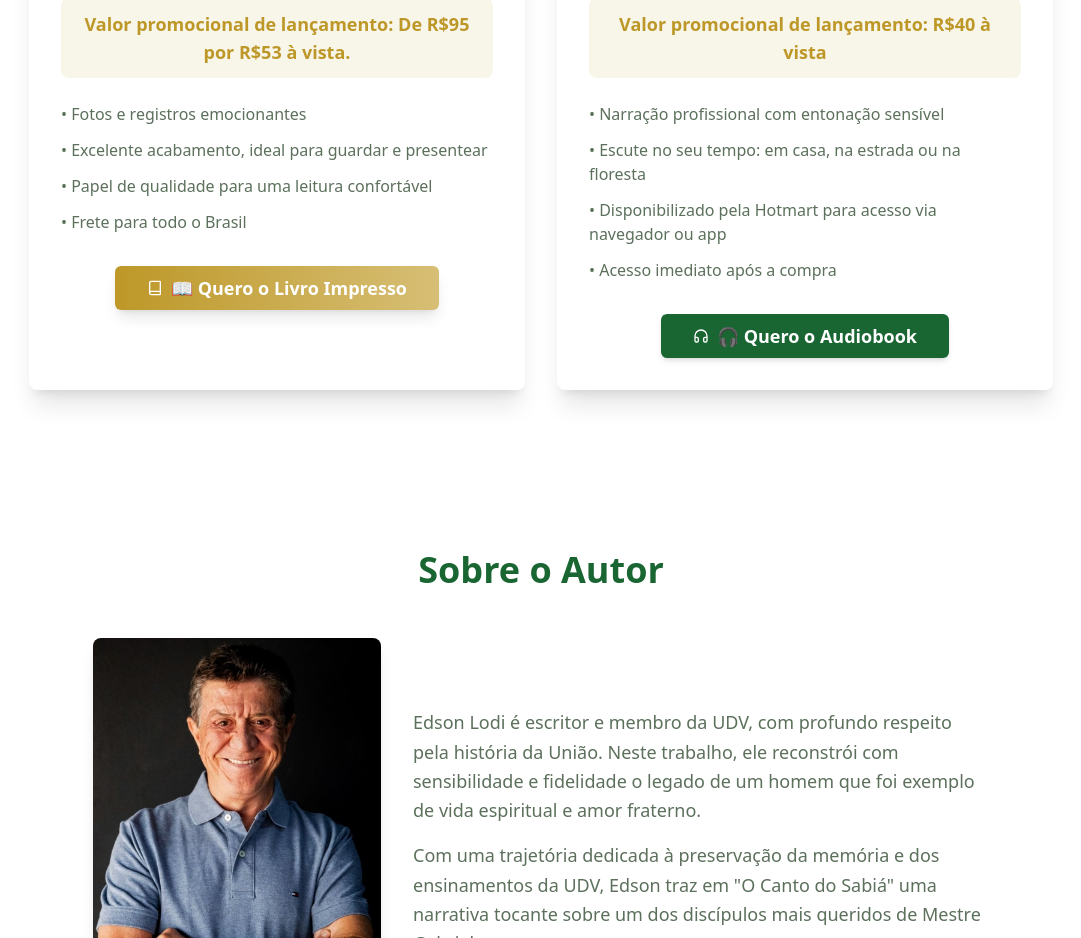
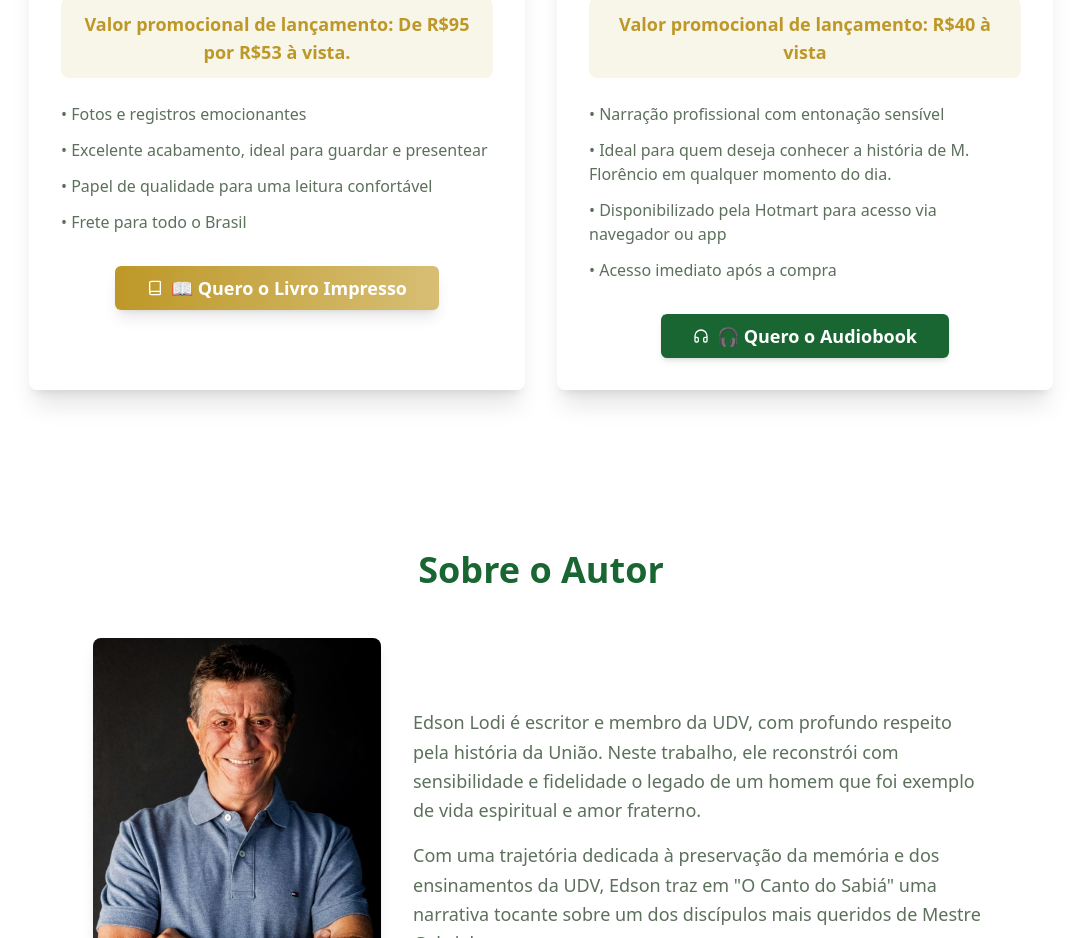
Before and after one commit to mauricilis/canto-sabia-udv, a React (Vite) app: page / in a window 1280 px wide. Shown: the part 3838-4776 px from the top of the page, without its empty margins (99-1180 px from the left). Built offline with nearby package versions, Linux system fonts and the light colour scheme.

Commit message:
Update audiobook description
Updated the description for the audiobook section to "Ideal para quem deseja conhecer a história de M. Florêncio em qualquer momento do dia."

```diff
--- a/src/pages/Index.tsx
+++ b/src/pages/Index.tsx
@@ -196,7 +196,7 @@ const Index = () => {
                 </div>
                 <ul className="space-y-3 text-muted-foreground mb-8 text-left">
                   <li>• Narração profissional com entonação sensível</li>
-                  <li>• Escute no seu tempo: em casa, na estrada ou na floresta</li>
+                  <li>• Ideal para quem deseja conhecer a história de M. Florêncio em qualquer momento do dia.</li>
                   <li>• Disponibilizado pela Hotmart para acesso via navegador ou app</li>
                   <li>• Acesso imediato após a compra</li>
                 </ul>
```
